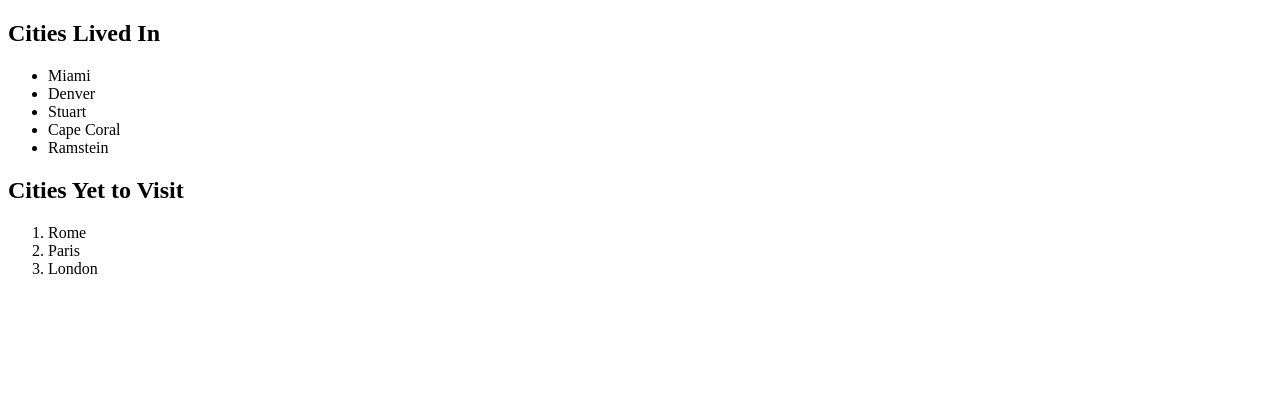
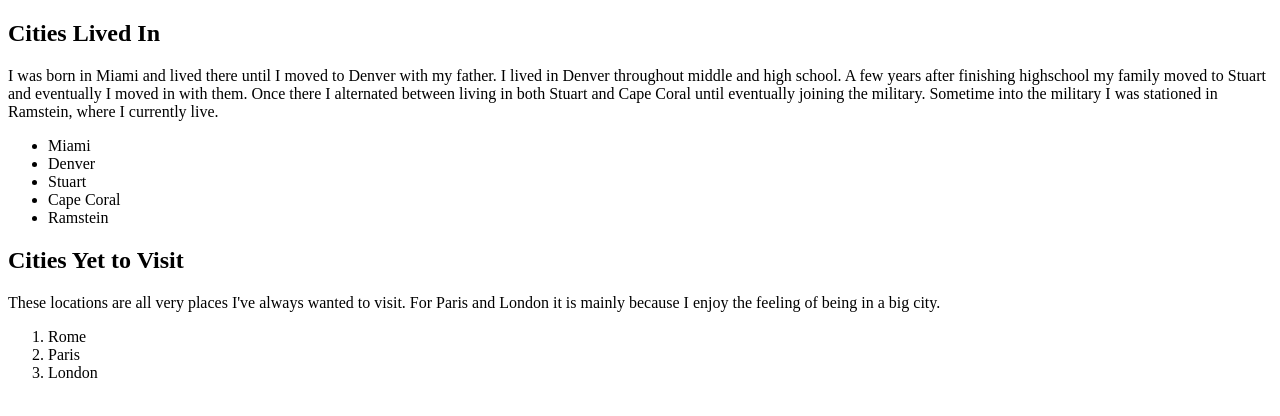
Before and after one commit to bleyva21/html-exercise, a plain HTML site: page index.html in a window 1280 px wide. Drawn offline with Linux system fonts and the light colour scheme.

Commit message:
Added descriptions

```diff
--- a/index.html
+++ b/index.html
@@ -9,6 +9,7 @@
     <body>
 
         <h2>Cities Lived In</h2>
+        <p>I was born in Miami and lived there until I moved to Denver with my father. I lived in Denver throughout middle and high school. A few years after finishing highschool my family moved to Stuart and eventually I moved in with them. Once there I alternated between living in both Stuart and Cape Coral until eventually joining the military. Sometime into the military I was stationed in Ramstein, where I currently live.</p>
         <ul>
             <li>Miami</li>
             <li>Denver</li>
@@ -18,6 +19,7 @@
         </ul>
 
         <h2>Cities Yet to Visit</h2>
+        <p>These locations are all very places I've always wanted to visit. For Paris and London it is mainly because I enjoy the feeling of being in a big city.</p>
         <ol>
             <li>Rome</li>
             <li>Paris</li>
```
